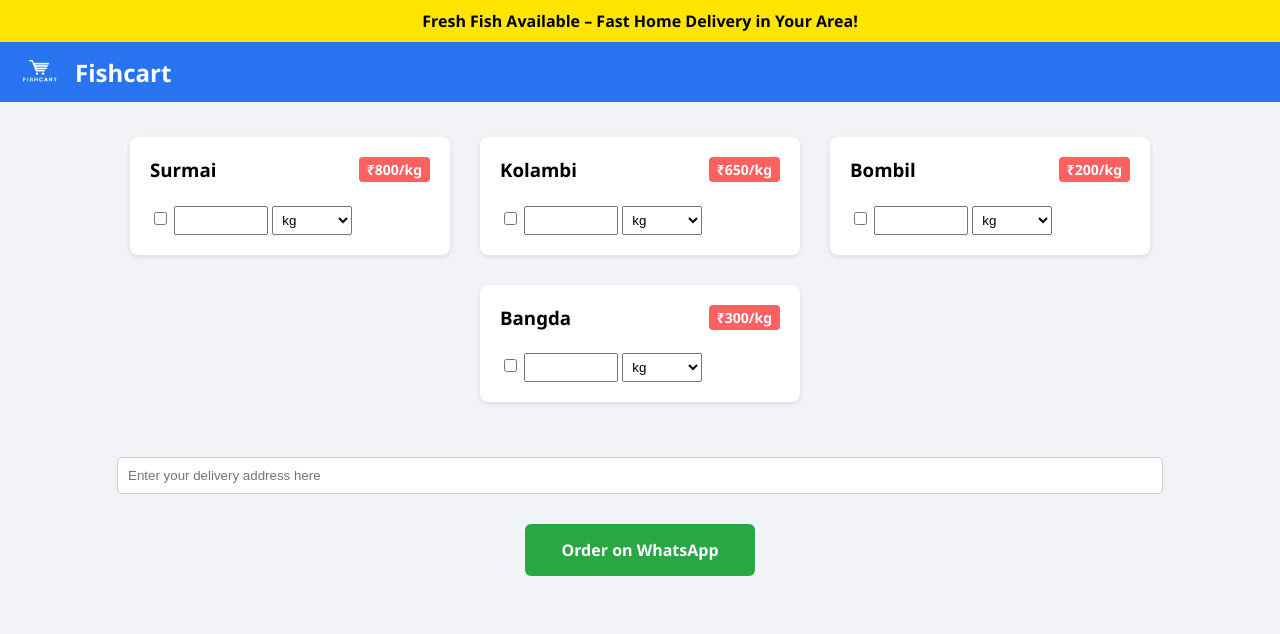
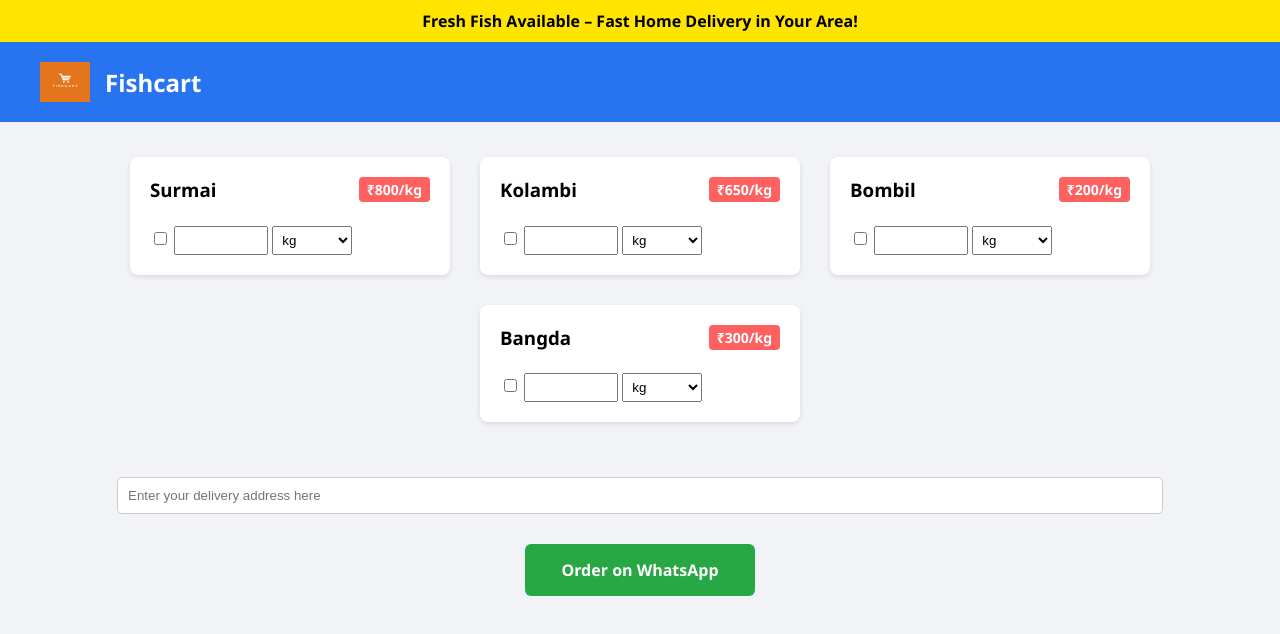
Before and after one commit to Yogesh06p/Fishcart, a plain HTML site: page index.html in a window 1280 px wide. Drawn offline with Linux system fonts and the light colour scheme.

Commit message:
Update index.html

```diff
--- a/index.html
+++ b/index.html
@@ -92,8 +92,12 @@
   <div class="top-msg">Fresh Fish Available – Fast Home Delivery in Your Area!</div>
   <header>
     <!-- Updated logo path here -->
-    <img src="Logo/991812DF-0035-4BF5-9990-55413CD12E1D.png" alt="Fishcart Logo">
-    Fishcart
+    <header>
+  <img src="Logo/Logo.gif" alt="Fishcart Logo" style="height: 40px; margin-right: 15px;">
+  Fishcart
+</header>
+   <!--<img src="Logo/991812DF-0035-4BF5-9990-55413CD12E1D.png" alt="Fishcart Logo">
+    Fishcart -->
   </header>
 
   <div class="container" id="fishForm">
```
